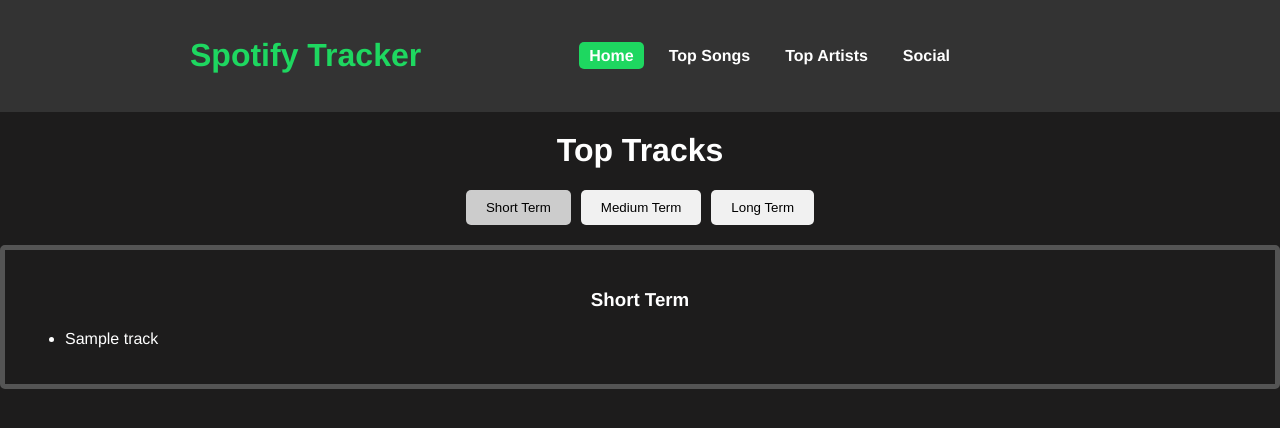
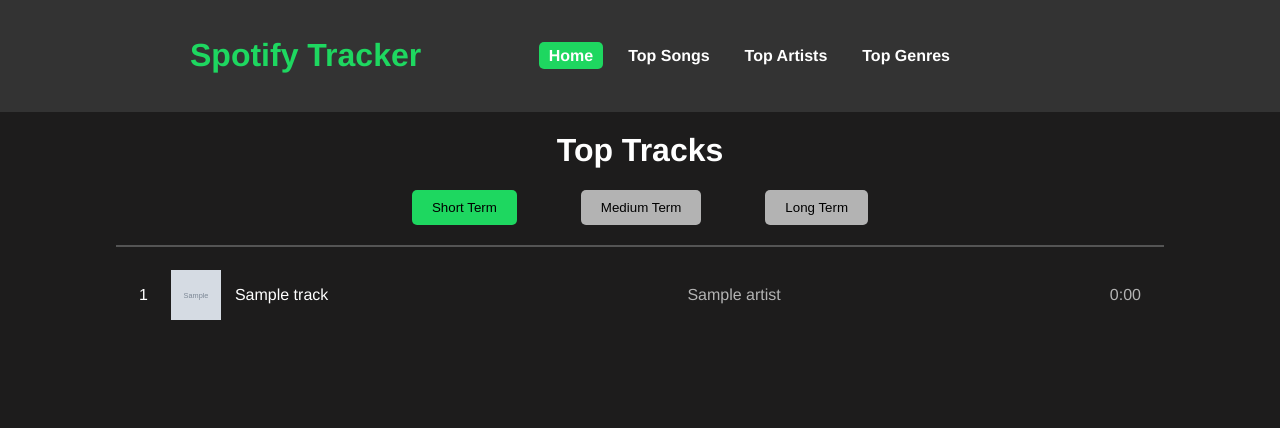
Before and after one commit to vinson099/SpotifyTracker, a Flask app: template templates/top_songs.html in a window 1280 px wide. Shown: the top 428 px of the page. Run offline with Flask 3, Linux system fonts and the light colour scheme; the template is opened without the code that fills it: most values are stand-ins (such as "Sample title", 1, 10 or a date in 2020); grey boxes marked "Sample" are stand-in pictures.

Commit message:
completed top tracks page, need to add hyperlinks to songs, albums, and artists

```diff
--- a/app.py
+++ b/app.py
@@ -3,10 +3,20 @@
 
 app = Flask(__name__)
 
-# Route for the home page
+# Currently being placeheld by the top songs page
+# # Route for the home page
+# @app.route('/')
+# def home():
+#     return render_template('home.html', short_term_tracks = helper.get_top_songs_short())
+
+
 @app.route('/')
 def home():
-    return render_template('home.html')
+    short_term_tracks = helper.get_top_songs_short()
+    medium_term_tracks = helper.get_top_songs_medium()
+    long_term_tracks = helper.get_top_songs_long()
+    return render_template('top_songs.html', short_term_tracks=short_term_tracks, medium_term_tracks=medium_term_tracks, long_term_tracks=long_term_tracks)
+
 
 # Route for the Top Songs page
 @app.route('/top_songs')
@@ -26,6 +36,12 @@
 def top_genres():
     return render_template('top_genres.html')
 
+#template to convert spotipy's duration to minutes and seconds
+@app.template_filter('format_duration')
+def format_duration(duration_ms):
+    minutes = duration_ms // 60000
+    seconds = (duration_ms // 1000) % 60
+    return f"{minutes}:{seconds:02d}"
 
 if __name__ == '__main__':
     app.run(debug=True)
--- a/helper.py
+++ b/helper.py
@@ -20,7 +20,7 @@
     d = [None] * 50
 
     for i, item in enumerate(top_songs['items']):
-        d[i] = item['name']
+        d[i] = item
 
     return d
 
@@ -29,7 +29,7 @@
     d = [None] * 50
 
     for i, item in enumerate(top_songs['items']):
-        d[i] = item['name']
+        d[i] = item
 
     return d
 
@@ -38,7 +38,7 @@
     d = [None] * 50
 
     for i, item in enumerate(top_songs['items']):
-        d[i] = item['name']
+        d[i] = item
 
     return d
 
@@ -133,7 +133,3 @@
                 d[genre] += 1
             else:
                 d[genre] = 1
-
-
-short_songs = get_top_songs_short()
-print(short_songs)
--- a/static/styles/top_songs.css
+++ b/static/styles/top_songs.css
@@ -10,30 +10,67 @@
 }
 
 .tablink {
-    background-color: #f1f1f1;
+    background-color: #b3b3b3;
     border: none;
     padding: 10px 20px;
     cursor: pointer;
-    margin: 0 5px; /* Add some space between the buttons */
+    margin: 0 2rem; /* Add some space between the buttons */
     border-radius: 5px;
 }
 
 .tablink.active {
-    background-color: #ccc;
+    background-color: #1ED760;
 }
 
 .track_list {
-    gap: 20px; /* Add some space between the tracks */
     color: #ffffff; /* Text Color */
 }
 
 .tabcontent {
     display: none;
     padding: 20px;
-    border: 5px solid #545454;
-    border-radius: 5px;
+    border-top: 2px solid #545454;
+    margin: 0 auto; /* Center the tab content */
+    width: 63rem; /* Set a maximum width for the content */
 }
 
-.tabcontent h3 {
-    text-align: center; /* Center the subheading text */
+.track-row {
+    display: flex;
+    align-items: center;
+    justify-content: space-between;
 }
+
+.album-art {
+    width: 50px; /* Set the width of the album art */
+    height: 50px; /* Set the height of the album art */
+    margin-right: 10px; /* Add some space between the image and the text */
+    vertical-align: middle; /* Align the image vertically with the text */
+}
+
+
+.placement {
+    font-size: 1rem;
+    font-weight: normal;
+    padding-right: 20px;
+    text-align: right;
+}
+
+.track-name {
+    width: 400px; /* Set a fixed width for the song name */
+    overflow: hidden;
+    text-overflow: ellipsis; /* Add ellipsis if the text overflows */
+    white-space: nowrap; /* Prevent text from wrapping */
+}
+
+.artist-name {
+    padding-left: 50px; /* Add some space between the song name and artist name */
+    color: #b3b3b3;
+    width: 400px; /* Set a fixed width for the artist name */
+}
+
+.duration {
+    padding-left: 20px;
+    color: #b3b3b3;
+    text-align: right;
+    margin-left: auto;
+}
--- a/templates/base.html
+++ b/templates/base.html
@@ -3,7 +3,6 @@
 <head>
     <meta charset="UTF-8">
     <meta name="viewport" content="width=device-width, initial-scale=1.0">
-    <title>Spotify Tracker</title>
     <!-- Link to the external CSS file -->
     <link rel="stylesheet" href="{{ url_for('static', filename='styles/base.css') }}">
 </head>
@@ -17,7 +16,7 @@
                 <li><a href="/" class="active">Home</a></li>
                 <li><a href="/top_songs">Top Songs</a></li>
                 <li><a href="/Top Artists">Top Artists</a></li>
-                <li><a href="/Social">Social</a></li>
+                <li><a href="/Social">Top Genres</a></li>
             </ul>
         </nav>
     </header>
--- a/templates/top_songs.html
+++ b/templates/top_songs.html
@@ -4,8 +4,6 @@
 <!DOCTYPE html>
 <html lang="en">
 <head>
-    <meta charset="UTF-8">
-    <meta name="viewport" content="width=device-width, initial-scale=1.0">
     <title>Top Tracks</title>
     <link rel="stylesheet" href="{{ url_for('static', filename='styles/top_songs.css') }}">
 </head>
@@ -18,30 +16,63 @@
     </div>
 
     <div id="ShortTerm" class="tabcontent">
-        <h3>Short Term</h3>
-        <ul class = "track_list">
+        <table class="track_table">
+            <tbody>
                 {% for track in short_term_tracks %}
-                <li>{{ track.name }}</li>
+                <tr>
+                    <td class="placement">{{ loop.index }}</td>
+                    <td><img src="{{ track.album.images[0].url }}" alt="{{ track.name }} album art" class="album-art" loading="lazy"></td>
+                    <td class="track-name">{{ track.name }}</td>
+                    <td class="artist-name">
+                        {% for artist in track.artists %}
+                            {{ artist.name }}{% if not loop.last %}, {% endif %}
                         {% endfor %}
-        </ul>
+                    </td>
+                    <td class="duration">{{ track.duration_ms|format_duration }}</td>
+                </tr>
+                {% endfor %}
+            </tbody>
+        </table>
     </div>
 
     <div id="MediumTerm" class="tabcontent">
-        <h3>Medium Term</h3>
-        <ul class = "track_list">>
+        <table class="track_table">
+            <tbody>
                 {% for track in medium_term_tracks %}
-                <li>{{ track.name }}</li>
+                <tr>
+                    <td class="placement">{{ loop.index }}</td>
+                    <td><img src="{{ track.album.images[0].url }}" alt="{{ track.name }} album art" class="album-art" loading="lazy"></td>
+                    <td class="track-name">{{ track.name }}</td>
+                    <td class="artist-name">
+                        {% for artist in track.artists %}
+                            {{ artist.name }}{% if not loop.last %}, {% endif %}
                         {% endfor %}
-        </ul>
+                    </td>
+                    <td class="duration">{{ track.duration_ms|format_duration }}</td>
+                </tr>
+                {% endfor %}
+            </tbody>
+        </table>
     </div>
 
     <div id="LongTerm" class="tabcontent">
-        <h3>Long Term</h3>
-        <ul class = "track_list">>
+        <table class="track_table">
+            <tbody>
                 {% for track in long_term_tracks %}
-                <li>{{ track.name }}</li>
+                <tr>
+                    <td class="placement">{{ loop.index }}</td>
+                    <td><img src="{{ track.album.images[0].url }}" alt="{{ track.name }} album art" class="album-art" loading="lazy"></td>
+                    <td class="track-name">{{ track.name }}</td>
+                    <td class="artist-name">
+                        {% for artist in track.artists %}
+                            {{ artist.name }}{% if not loop.last %}, {% endif %}
                         {% endfor %}
-        </ul>
+                    </td>
+                    <td class="duration">{{ track.duration_ms|format_duration }}</td>
+                </tr>
+                {% endfor %}
+            </tbody>
+        </table>
     </div>
 
     <script>
```
Also changed, not shown: static/styles/home.css (added, +7 -0 lines), templates/home.html (+11 -1 lines). Lines whose indentation alone changed are shown as unchanged.
